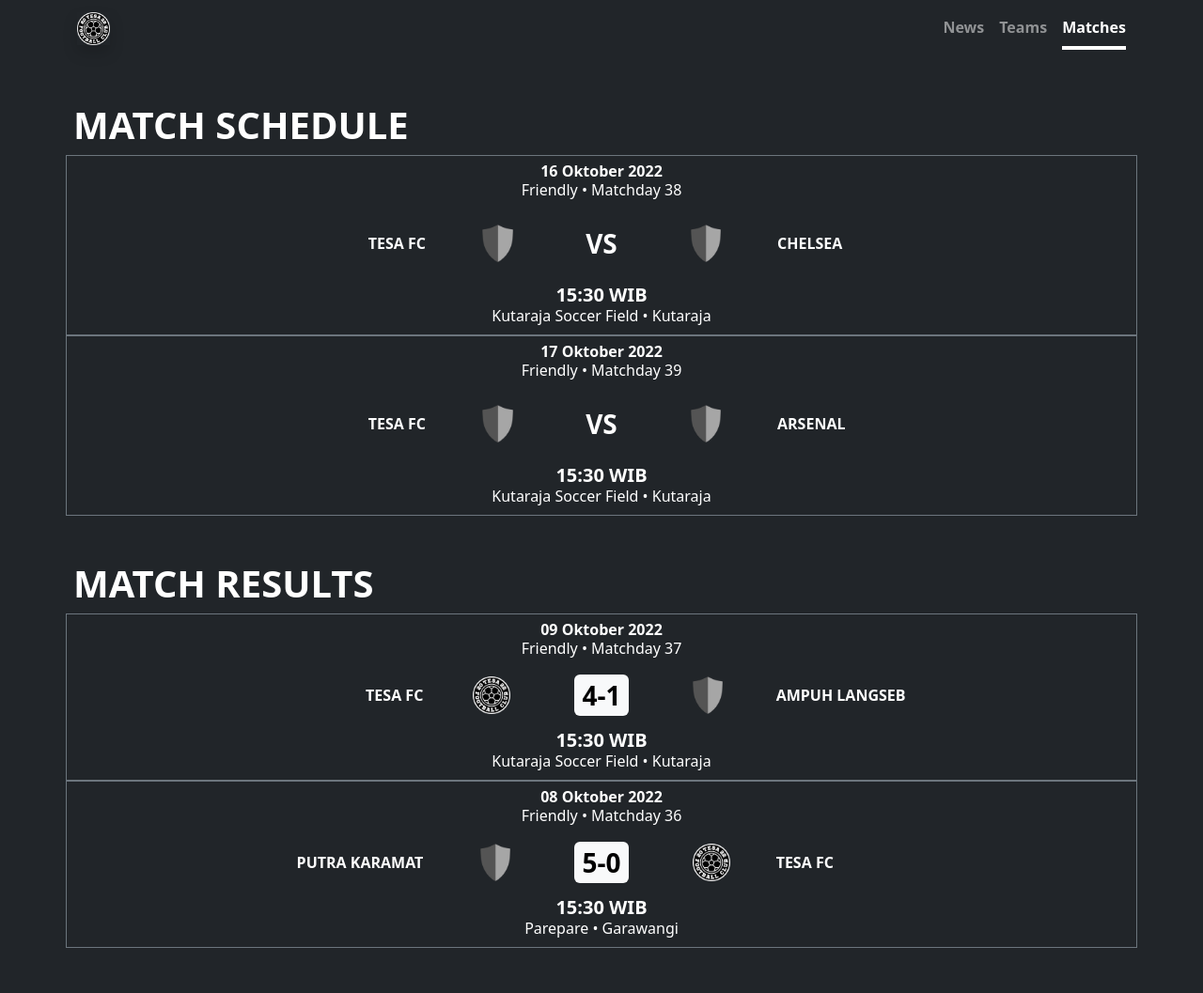
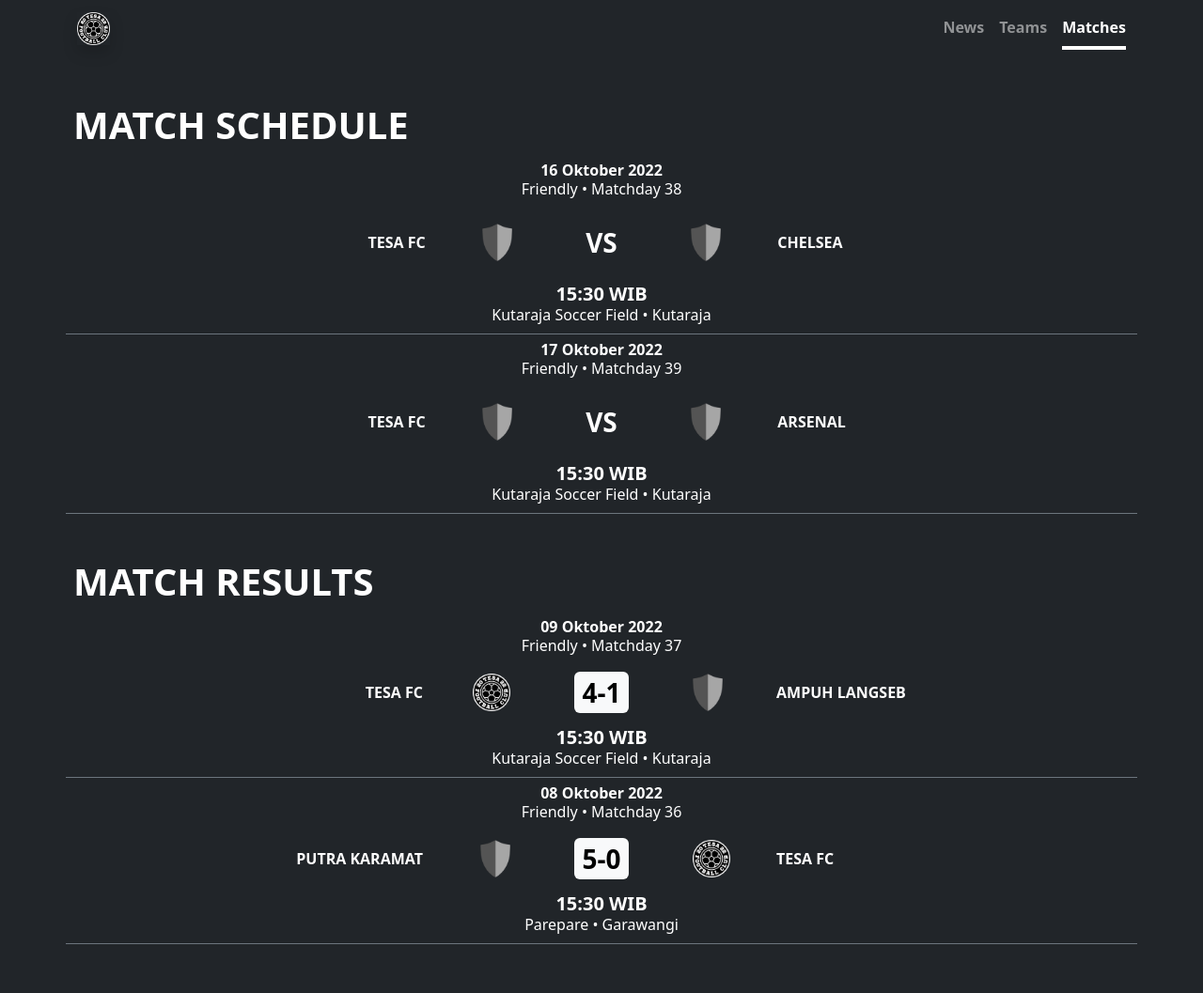
Before and after one commit to tesafc/tesafc.github.io, a Jekyll site: the page built from matches.html, in a window 1280 px wide. Shown: the whole page at 94% size. Built offline with Jekyll 4.4.1, drawn with Linux system fonts in a browser that asks for light colours.

Commit message:
Update matches.html

```diff
--- a/matches.html
+++ b/matches.html
@@ -10,7 +10,7 @@
     <div class="row row-cols-1 g-0">
       {% for match in schedules %}
       <div class="col">
-        <div class="card text-bg-dark border-secondary border-bottom rounded-0 px-0">
+        <div class="card text-bg-dark border-0 border-secondary border-bottom rounded-0 px-0">
           <div class="card-header bg-transparent border-0">
             <p class="card-text text-center text-capitalize fw-bolder mb-0 lh-1">{{ match.time }}</p>
             <p class="card-text text-center text-capitalize text-uppercase mb-0">{{ match.competition }} • {{ match.matchday }}</p>
@@ -50,7 +50,7 @@
     <div class="row row-cols-1 g-0">
       {% for match in results reversed %}
       <div class="col">
-        <div class="card text-bg-dark border-secondary border-bottom rounded-0 px-0">
+        <div class="card text-bg-dark border-0 border-secondary border-bottom rounded-0 px-0">
           <div class="card-header bg-transparent border-0">
             <p class="card-text text-center text-capitalize fw-bolder mb-0 lh-1">{{ match.time }}</p>
             <p class="card-text text-center text-capitalize text-uppercase mb-0">{{ match.competition }} • {{ match.matchday }}</p>
```
